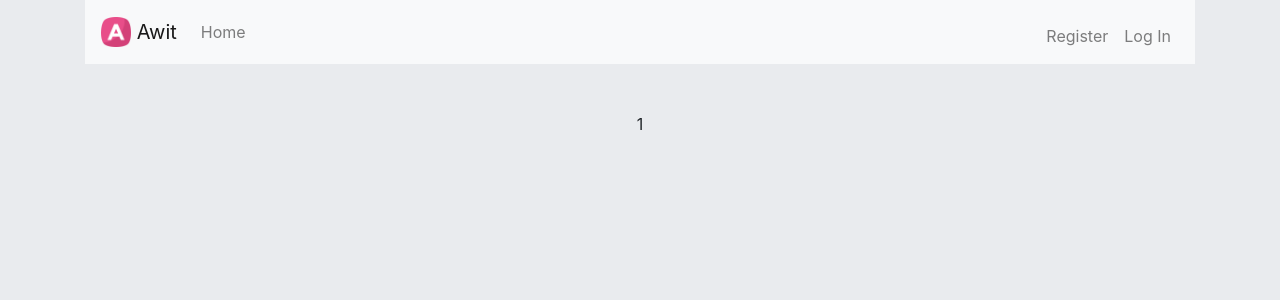
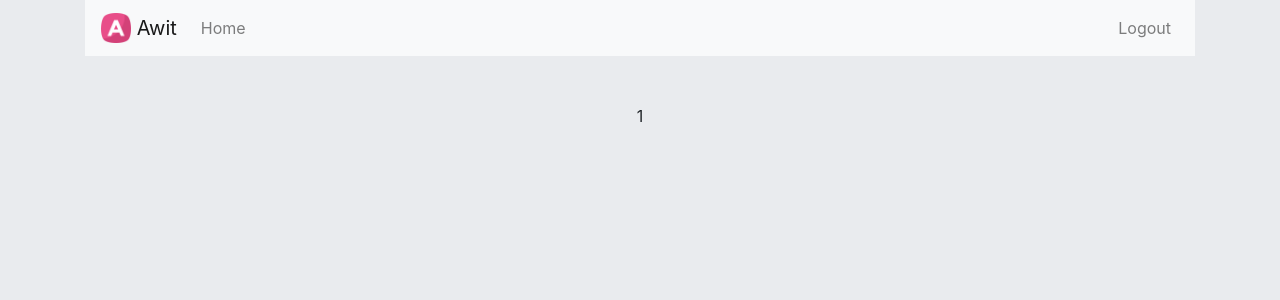
Before and after one commit to blackstate/awit, a Flask app: page / in a window 1280 px wide. Shown: the top 300 px of the page. Run offline with Flask 2, Linux system fonts and the light colour scheme; the visitor is signed in with stand-in values (Sample User, id 1); some libraries are stand-ins or nearby versions.

Commit message:
Add dynamic navbar that responds to login

```diff
--- a/application.py
+++ b/application.py
@@ -78,5 +78,19 @@ def login():
         return redirect("/")
 
     else:
+        return render_template("login.html")
 
-        return render_template("login.html")
+@app.route("/logout")
+def logout():
+    """Log user out"""
+
+    # Forget any user_id
+    session.clear()
+
+    # Redirect user to login form
+    return redirect("/")
+
+@app.route('/register', methods=["GET", "POST"])
+def register():
+
+    return render_template("register.html")
--- a/helpers.py
+++ b/helpers.py
@@ -5,10 +5,11 @@ import sqlite3
 from flask import redirect, render_template, request, session
 from functools import wraps
 
-con = sqlite3.connect('awit.db')
 
 def check_login(username, password):
-    # returns userid if login is valid
+    """returns userid if login is valid"""
+
+    con = sqlite3.connect('awit.db')
 
     # get rows for queries instead of a tuple
     con.row_factory = sqlite3.Row
--- a/templates/layout.html
+++ b/templates/layout.html
@@ -25,15 +25,22 @@
                     <img src="/static/icon.png" width="30" height="30" class="d-inline-block align-top" alt="">
                     Awit
                 </a>
-                <div class="collapse navbar-collapse" id="navbarNavDropdown">
+                <div class="collapse navbar-collapse" id="navbar">
+                    {% if "user_id" in session %}
                         <ul class="navbar-nav mr-auto mt-2 mt-lg-0">
                             <li class="nav-item"><a class="nav-link" href="/">Home</a></li>
                         </ul>
 
-                    <ul class="navbar-nav ml-auto mt-2">
+                        <ul class="navbar-nav ml-auto mt-2 mt-lg-0">
+                            <li class="nav-item"><a class="nav-link" href="/logout">Logout</a></li>
+                        </ul>
+
+                    {%else%}
+                        <ul class="navbar-nav ml-auto mt-2 mt-lg-0">
                             <li class="nav-item"><a class="nav-link" href="/register">Register</a></li>
                             <li class="nav-item"><a class="nav-link" href="/login">Log In</a></li>
                         </ul>
+                    {% endif %}
                 </div>
             </nav>
         </div>
```
Lines whose indentation alone changed are shown as unchanged.
